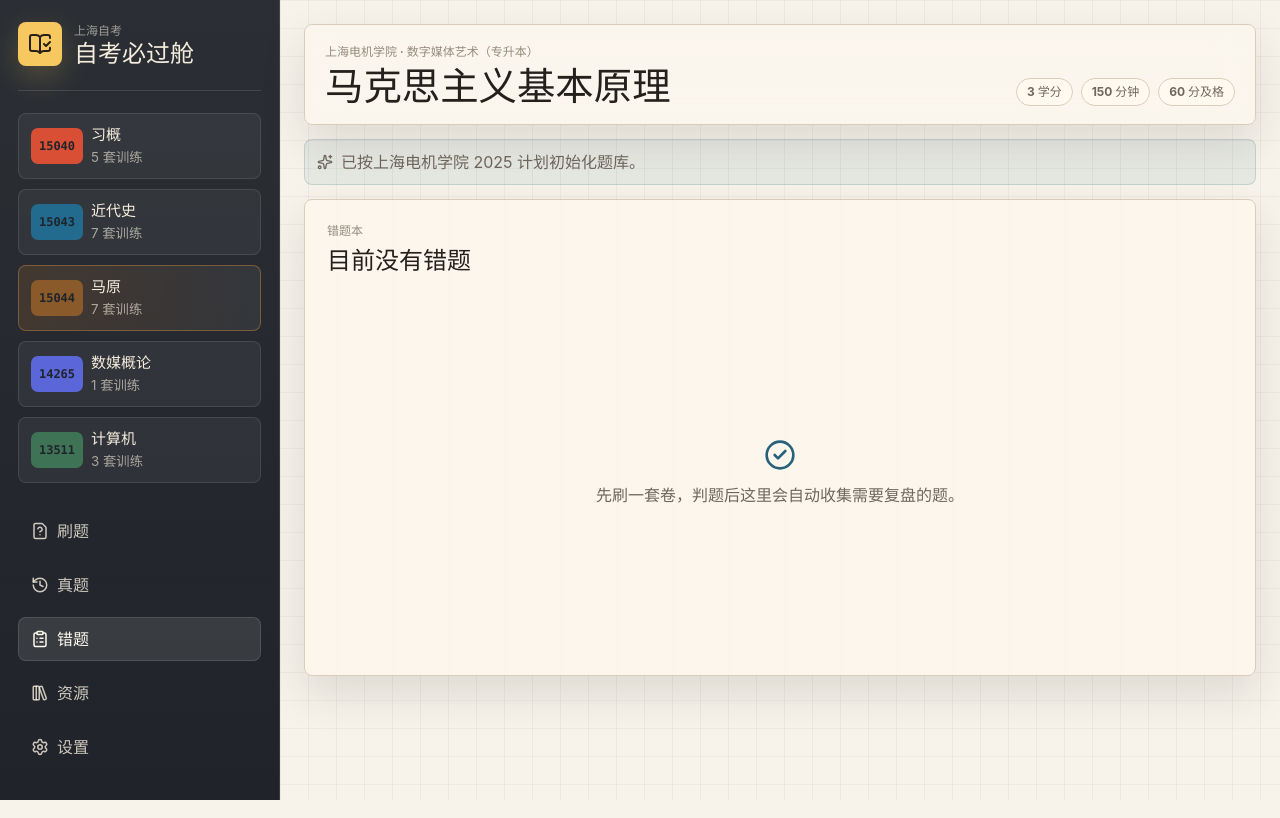
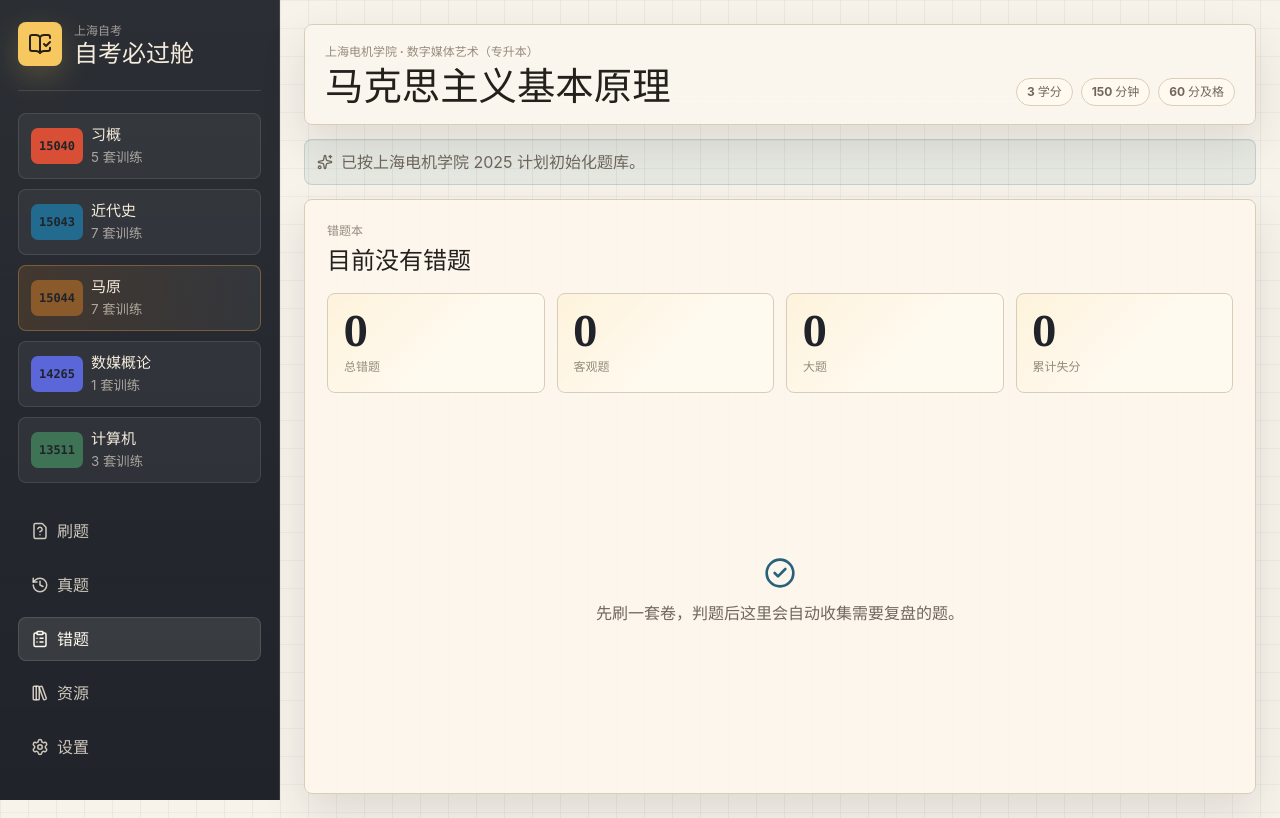
Before and after one commit to heweitianqing/zikao-biguo, a React (Vite) app: page / in a window 1280 px wide. Both pictures are taken after a click on the button "错题". Built offline with nearby package versions, Linux system fonts and the light colour scheme.

Commit message:
Improve mistake review filters

```diff
--- a/src/App.css
+++ b/src/App.css
@@ -74,6 +74,7 @@
 .resource-box button,
 .file-button,
 .setting-card button,
+.mistake-filters button,
 .empty-state button {
   min-height: 40px;
   border: 1px solid var(--line);
@@ -109,6 +110,7 @@
 .resource-box button:hover,
 .file-button:hover,
 .setting-card button:hover,
+.mistake-filters button:hover,
 .empty-state button:hover {
   transform: translateY(-1px);
 }
@@ -830,11 +832,116 @@
   color: var(--red);
 }
 
+.mistake-overview {
+  display: grid;
+  grid-template-columns: repeat(4, minmax(0, 1fr));
+  gap: 12px;
+  margin-top: 18px;
+}
+
+.mistake-overview div {
+  min-width: 0;
+  padding: 16px;
+  background:
+    linear-gradient(135deg, rgba(246, 200, 95, 0.14), transparent 58%),
+    var(--paper-strong);
+  border: 1px solid var(--line);
+  border-radius: var(--radius);
+}
+
+.mistake-overview strong,
+.mistake-overview span {
+  display: block;
+}
+
+.mistake-overview strong {
+  color: var(--night);
+  font-family: var(--serif);
+  font-size: clamp(28px, 4vw, 42px);
+  line-height: 0.95;
+}
+
+.mistake-overview span {
+  margin-top: 8px;
+  color: var(--ink-muted);
+  font-size: 12px;
+  font-weight: 800;
+}
+
+.mistake-filters {
+  display: grid;
+  grid-template-columns: repeat(3, minmax(0, 1fr)) auto;
+  gap: 12px;
+  align-items: end;
+  margin-top: 16px;
+}
+
+.mistake-filters label {
+  display: grid;
+  gap: 6px;
+  min-width: 0;
+}
+
+.mistake-filters label span {
+  color: var(--ink-muted);
+  font-size: 12px;
+  font-weight: 800;
+}
+
+.mistake-filters select {
+  width: 100%;
+  min-height: 40px;
+  padding: 9px 10px;
+  color: var(--ink);
+  background: var(--paper-strong);
+  border: 1px solid var(--line);
+  border-radius: var(--radius);
+}
+
+.mistake-filters select:focus {
+  outline: 2px solid rgba(39, 98, 122, 0.22);
+  border-color: var(--blue);
+}
+
+.mistake-focus {
+  display: grid;
+  gap: 10px;
+  margin-top: 16px;
+  padding: 16px;
+  background: rgba(255, 250, 240, 0.66);
+  border: 1px dashed rgba(139, 90, 43, 0.28);
+  border-radius: var(--radius);
+}
+
+.mistake-focus > div {
+  display: flex;
+  flex-wrap: wrap;
+  gap: 8px;
+}
+
+.mistake-focus span {
+  display: inline-flex;
+  align-items: center;
+  gap: 6px;
+  max-width: 100%;
+  padding: 8px 10px;
+  color: var(--ink-soft);
+  background: var(--paper-strong);
+  border: 1px solid var(--line);
+  border-radius: 999px;
+  font-size: 12px;
+  font-weight: 700;
+}
+
+.mistake-focus strong {
+  color: var(--blue);
+}
+
 .mistake-list button {
-  grid-template-columns: 80px minmax(0, 1fr);
-}
-
-.mistake-list span {
+  grid-template-columns: 78px minmax(0, 1fr) 96px;
+}
+
+.mistake-type {
   color: #fffaf0;
   background: var(--red);
   border-radius: 999px;
@@ -842,6 +949,32 @@
   text-align: center;
   font-size: 12px;
   font-weight: 800;
+}
+
+.mistake-score {
+  justify-self: end;
+  min-width: 82px;
+  padding: 8px 10px;
+  color: var(--ink-soft);
+  background: rgba(217, 79, 53, 0.08);
+  border: 1px solid rgba(217, 79, 53, 0.2);
+  border-radius: var(--radius);
+  text-align: right;
+}
+
+.mistake-score strong,
+.mistake-score small {
+  display: block;
+}
+
+.mistake-score strong {
+  color: var(--red);
+  font-size: 14px;
+}
+
+.mistake-score small {
+  color: var(--ink-muted);
+  font-size: 12px;
 }
 
 .resource-grid,
@@ -1438,8 +1571,23 @@
 
   .resource-grid,
   .settings-grid,
-  .report-grid {
+  .report-grid,
+  .mistake-filters {
     grid-template-columns: 1fr;
+  }
+
+  .mistake-overview {
+    grid-template-columns: repeat(2, minmax(0, 1fr));
+  }
+
+  .mistake-list button {
+    grid-template-columns: 68px minmax(0, 1fr);
+  }
+
+  .mistake-score {
+    grid-column: 2;
+    justify-self: start;
+    text-align: left;
   }
 
   .report-hero {
@@ -1553,6 +1701,10 @@
     grid-template-columns: 1fr;
   }
 
+  .mistake-overview {
+    grid-template-columns: 1fr;
+  }
+
   .metric-list,
   .stat-bars > div,
   .wrong-list button {
--- a/src/App.tsx
+++ b/src/App.tsx
@@ -13,6 +13,7 @@ import {
   Import,
   KeyRound,
   LibraryBig,
+  ListFilter,
   RotateCcw,
   Search,
   Settings,
@@ -25,7 +26,7 @@ import { useEffect, useMemo, useState } from 'react'
 import type { CSSProperties } from 'react'
 import './App.css'
 import { courses, importTemplate, papers as seedPapers, pastPaperSources, questions as seedQuestions } from './data/questionBank'
-import type { AnswerRecord, AppState, Course, ImportedBank, Paper, PaperAttempt, Question } from './types'
+import type { AnswerRecord, AppState, Course, ImportedBank, Paper, PaperAttempt, Question, QuestionType } from './types'
 import { parsePastedPaperText } from './utils/paperParser'
 import {
   calculatePaperScore,
@@ -53,6 +54,15 @@ type AiReview = {
   loading: boolean
 }
 
+type MistakeReviewItem = {
+  question: Question
+  record: AnswerRecord
+  paper: Paper | undefined
+  course: Course
+  chapterTitle: string
+  earned: number
+}
+
 function createAttempt(paper: Paper) {
   return {
     paperId: paper.id,
@@ -152,6 +162,8 @@ function App() {
   const visiblePapers = useMemo(() => filterCoveredIndexPapers(allPapers), [allPapers])
   const allQuestions = useMemo(() => [...seedQuestions, ...imports.questions], [imports.questions])
   const questionById = useMemo(() => new Map(allQuestions.map((question) => [question.id, question])), [allQuestions])
+  const paperById = useMemo(() => new Map(allPapers.map((paper) => [paper.id, paper])), [allPapers])
+  const courseById = useMemo(() => new Map(courses.map((course) => [course.id, course])), [])
 
   const selectedCourse = courses.find((course) => course.id === state.selectedCourseId) ?? courses[0]
   const coursePapers = visiblePapers
@@ -171,11 +183,31 @@ function App() {
   const answeredCount = selectedPaper.questionIds.filter((id) => currentAttempt.answers[id]?.checked).length
   const score = calculatePaperScore(selectedPaper, paperQuestions, currentAttempt.answers)
   const progress = paperQuestions.length ? Math.round((answeredCount / paperQuestions.length) * 100) : 0
-  const mistakeQuestions = allQuestions.filter((question) => {
-    const attempt = Object.values(state.attempts).find((item) => item.answers[question.id])
-    const record = attempt?.answers[question.id]
-    return record?.checked && getQuestionScore(question, record) < question.points
-  })
+  const mistakeItems = allQuestions
+    .map((question) => {
+      const attempt = state.attempts[question.paperId] ?? Object.values(state.attempts).find((item) => item.answers[question.id])
+      const record = attempt?.answers[question.id]
+      if (!record?.checked) return undefined
+
+      const earned = getQuestionScore(question, record)
+      if (earned >= question.points) return undefined
+
+      const course = courseById.get(question.courseId)
+      if (!course) return undefined
+
+      const chapterTitle = course.outline.find((chapter) => chapter.id === question.chapterId)?.title ?? '未归类章节'
+
+      return {
+        question,
+        record,
+        paper: paperById.get(attempt?.paperId ?? question.paperId) ?? paperById.get(question.paperId),
+        course,
+        chapterTitle,
+        earned,
+      }
+    })
+    .filter((item): item is MistakeReviewItem => Boolean(item))
+    .sort((a, b) => b.record.updatedAt.localeCompare(a.record.updatedAt))
 
   useEffect(() => {
     saveState(state)
@@ -858,7 +890,7 @@ function App() {
 
         {state.view === 'mistakes' && (
           <MistakesView
-            questions={mistakeQuestions}
+            items={mistakeItems}
             onOpen={(question) => {
               const paper = allPapers.find((item) => item.id === question.paperId)
               if (!paper) return
@@ -987,23 +1019,181 @@ function PapersView({
   )
 }
 
-function MistakesView({ questions, onOpen }: { questions: Question[]; onOpen: (question: Question) => void }) {
+function MistakesView({ items, onOpen }: { items: MistakeReviewItem[]; onOpen: (question: Question) => void }) {
+  const [courseFilter, setCourseFilter] = useState('all')
+  const [typeFilter, setTypeFilter] = useState<QuestionType | 'all'>('all')
+  const [chapterFilter, setChapterFilter] = useState('all')
+
+  const courseOptions = useMemo(() => {
+    const optionMap = new Map<string, Course>()
+    items.forEach((item) => optionMap.set(item.course.id, item.course))
+    return Array.from(optionMap.values())
+  }, [items])
+
+  const chapterOptions = useMemo(() => {
+    const optionMap = new Map<string, { id: string; title: string; courseName: string }>()
+    items
+      .filter((item) => courseFilter === 'all' || item.course.id === courseFilter)
+      .filter((item) => typeFilter === 'all' || item.question.type === typeFilter)
+      .forEach((item) => {
+        optionMap.set(item.question.chapterId, {
+          id: item.question.chapterId,
+          title: item.chapterTitle,
+          courseName: item.course.shortName,
+        })
+      })
+    return Array.from(optionMap.values())
+  }, [courseFilter, items, typeFilter])
+
+  useEffect(() => {
+    if (chapterFilter !== 'all' && !chapterOptions.some((chapter) => chapter.id === chapterFilter)) {
+      setChapterFilter('all')
+    }
+  }, [chapterFilter, chapterOptions])
+
+  const filteredItems = useMemo(
+    () =>
+      items.filter(
+        (item) =>
+          (courseFilter === 'all' || item.course.id === courseFilter) &&
+          (typeFilter === 'all' || item.question.type === typeFilter) &&
+          (chapterFilter === 'all' || item.question.chapterId === chapterFilter),
+      ),
+    [chapterFilter, courseFilter, items, typeFilter],
+  )
+
+  const objectiveCount = items.filter((item) => item.question.type === 'single' || item.question.type === 'multiple').length
+  const textCount = items.length - objectiveCount
+  const lostPoints = items.reduce((sum, item) => sum + (item.question.points - item.earned), 0)
+  const chapterStats = useMemo(() => {
+    const stats = new Map<string, { key: string; courseName: string; title: string; count: number; lost: number }>()
+    items.forEach((item) => {
+      const key = `${item.course.id}-${item.question.chapterId}`
+      const current = stats.get(key) ?? {
+        key,
+        courseName: item.course.shortName,
+        title: item.chapterTitle,
+        count: 0,
+        lost: 0,
+      }
+      current.count += 1
+      current.lost += item.question.points - item.earned
+      stats.set(key, current)
+    })
+    return Array.from(stats.values()).sort((a, b) => b.count - a.count || b.lost - a.lost)
+  }, [items])
+
+  const resetFilters = () => {
+    setCourseFilter('all')
+    setTypeFilter('all')
+    setChapterFilter('all')
+  }
+
   return (
     <section className="library-view">
       <div className="section-heading">
         <p className="eyebrow">错题本</p>
-        <h3>{questions.length ? `${questions.length} 道题需要复盘` : '目前没有错题'}</h3>
+        <h3>{items.length ? `${items.length} 道题需要复盘` : '目前没有错题'}</h3>
       </div>
+
+      <div className="mistake-overview">
+        <div>
+          <strong>{items.length}</strong>
+          <span>总错题</span>
+        </div>
+        <div>
+          <strong>{objectiveCount}</strong>
+          <span>客观题</span>
+        </div>
+        <div>
+          <strong>{textCount}</strong>
+          <span>大题</span>
+        </div>
+        <div>
+          <strong>{lostPoints}</strong>
+          <span>累计失分</span>
+        </div>
+      </div>
+
+      {items.length > 0 && (
+        <>
+          <div className="mistake-filters" aria-label="错题筛选">
+            <label>
+              <span>科目</span>
+              <select value={courseFilter} onChange={(event) => setCourseFilter(event.target.value)}>
+                <option value="all">全部科目</option>
+                {courseOptions.map((course) => (
+                  <option key={course.id} value={course.id}>
+                    {course.code} {course.shortName}
+                  </option>
+                ))}
+              </select>
+            </label>
+            <label>
+              <span>题型</span>
+              <select value={typeFilter} onChange={(event) => setTypeFilter(event.target.value as QuestionType | 'all')}>
+                <option value="all">全部题型</option>
+                <option value="single">单选</option>
+                <option value="multiple">多选</option>
+                <option value="short">简答</option>
+                <option value="essay">论述</option>
+              </select>
+            </label>
+            <label>
+              <span>章节</span>
+              <select value={chapterFilter} onChange={(event) => setChapterFilter(event.target.value)}>
+                <option value="all">全部章节</option>
+                {chapterOptions.map((chapter) => (
+                  <option key={chapter.id} value={chapter.id}>
+                    {chapter.courseName} · {chapter.title}
+                  </option>
+                ))}
+              </select>
+            </label>
+            <button type="button" onClick={resetFilters}>
+              <ListFilter size={16} />
+              清空筛选
+            </button>
+          </div>
+
+          <div className="mistake-focus">
+            <p className="eyebrow">优先复盘章节</p>
+            <div>
+              {chapterStats.slice(0, 3).map((chapter) => (
+                <span key={chapter.key}>
+                  <strong>{chapter.courseName}</strong>
+                  {chapter.title} · {chapter.count} 题 · 失 {chapter.lost} 分
+                </span>
+              ))}
+            </div>
+          </div>
+        </>
+      )}
+
       <div className="mistake-list">
-        {questions.map((question) => (
-          <button key={question.id} type="button" onClick={() => onOpen(question)}>
-            <span>{questionLabel(question.type)}</span>
-            <strong>{question.stem}</strong>
-            <small>{question.tags.join(' / ')}</small>
+        {filteredItems.map((item) => (
+          <button key={item.question.id} type="button" onClick={() => onOpen(item.question)}>
+            <span className="mistake-type">{questionLabel(item.question.type)}</span>
+            <span>
+              <strong>{item.question.stem}</strong>
+              <small>
+                {item.course.shortName} · {item.chapterTitle} · {item.paper?.title ?? '本地题库'}
+              </small>
+              <small>{item.question.tags.join(' / ')}</small>
+            </span>
+            <span className="mistake-score">
+              <strong>{item.earned}/{item.question.points}</strong>
+              <small>上次得分</small>
+            </span>
           </button>
         ))}
       </div>
-      {!questions.length && (
+
+      {items.length > 0 && !filteredItems.length && (
+        <div className="compact-empty">当前筛选下没有错题，可以换一个科目、题型或章节。</div>
+      )}
+
+      {!items.length && (
         <div className="empty-state">
           <CheckCircle2 size={32} />
           <p>先刷一套卷，判题后这里会自动收集需要复盘的题。</p>
```
Also changed, not shown: 1 other file (tests, documents, lock files or other folders).
